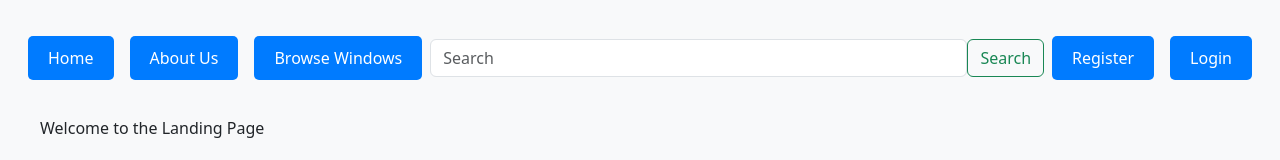
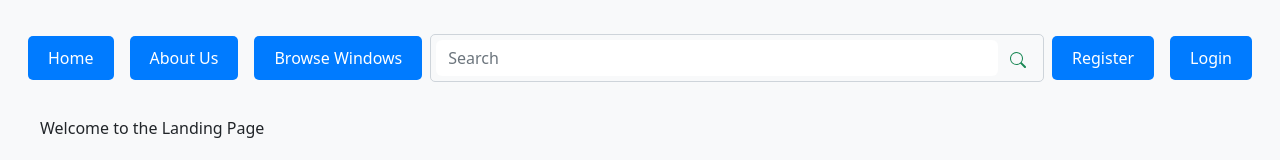
Before and after one commit to Lali95/MeatWebshop, a React (Vite) app in the folder Frontend/window-webshop/: page / in a window 1280 px wide. Shown: the top 160 px of the page. Built offline with nearby package versions, Linux system fonts and the light colour scheme.

Commit message:
feat: add bootstrap icons to the project, add icon to search

```diff
--- a/Frontend/window-webshop/package.json
+++ b/Frontend/window-webshop/package.json
@@ -14,6 +14,7 @@
     "react": "^18.2.0",
     "react-bootstrap": "^2.10.2",
     "react-dom": "^18.2.0",
+    "react-icons": "^5.2.1",
     "react-router-dom": "^6.23.1"
   },
   "devDependencies": {
--- a/Frontend/window-webshop/src/Css/LandingPage.css
+++ b/Frontend/window-webshop/src/Css/LandingPage.css
@@ -39,3 +39,27 @@
   .content-container {
     padding: 20px;
   }
+
+  /* Add this CSS to your LandingPage.css file */
+.search-form {
+    display: flex;
+    align-items: center; /* Align items vertically */
+    border: 1px solid #ced4da; /* Match input border */
+    border-radius: 5px; /* Match input border radius */
+    padding: 5px; /* Match input padding */
+  }
+
+  .search-input {
+    flex-grow: 1; /* Expand input to fill available space */
+    border: none; /* Remove input border */
+    outline: none; /* Remove input focus outline */
+  }
+
+  .search-input::placeholder {
+    color: #6c757d; /* Match input placeholder color */
+  }
+
+  .search-button {
+    border: none; /* Remove button border */
+    background-color: transparent; /* Make button background transparent */
+  }
--- a/Frontend/window-webshop/src/Pages/LandingPage.jsx
+++ b/Frontend/window-webshop/src/Pages/LandingPage.jsx
@@ -1,7 +1,10 @@
 import React from 'react';
 import { Navbar, Nav, Form, FormControl, Button } from 'react-bootstrap';
 import { Outlet, Link } from 'react-router-dom';
+import { BsSearch } from 'react-icons/bs'; // Import the search icon
 import '../Css/LandingPage.css'; // Ensure this path is correct
+
+
 
 const LandingPage = () => {
   const handleGoBack = () => {
@@ -30,7 +33,9 @@ const LandingPage = () => {
             className="mr-2 search-input"
             aria-label="Search"
           />
-          <Button variant="outline-success">Search</Button>
+          <Button variant="outline-success" className="search-button">
+            <BsSearch /> {/* Magnifying glass icon */}
+          </Button>
         </Form>
         <Nav.Link as={Link} to="/register" className="btn btn-primary m-2">
             Register
```
Also changed, not shown: 1 other file (tests, documents, lock files or other folders).
